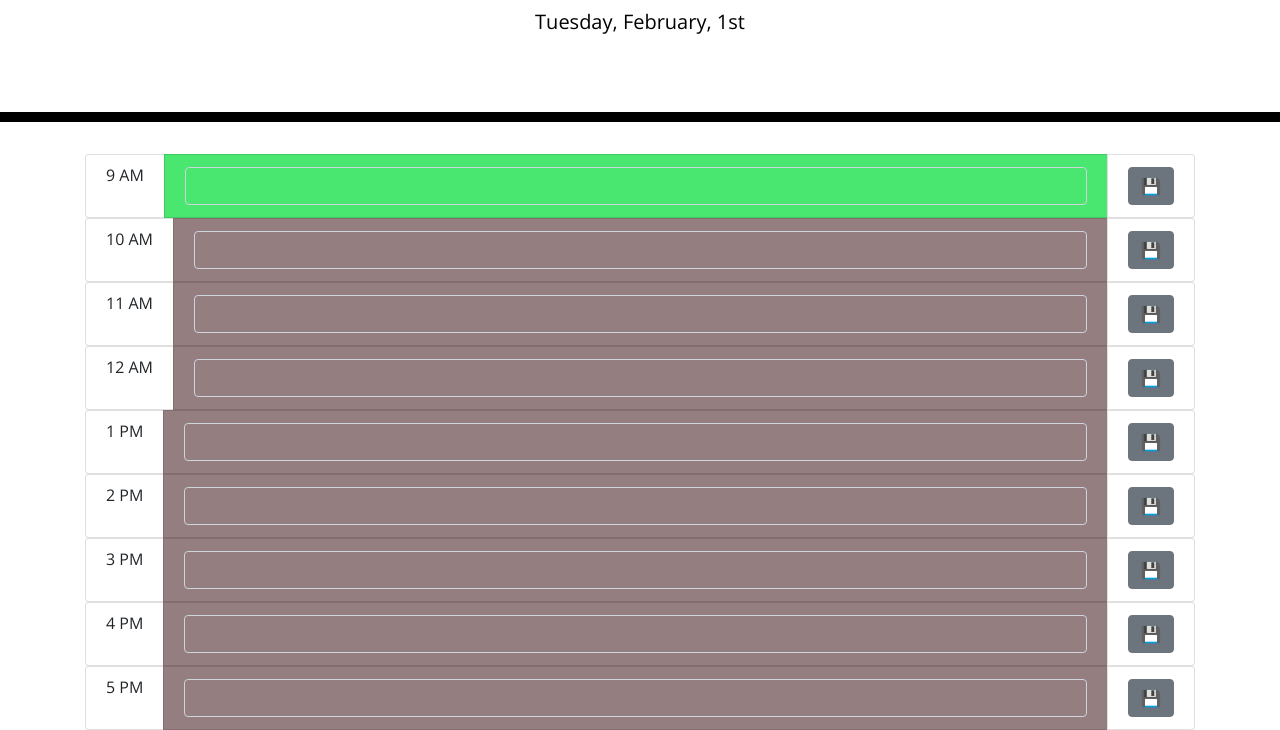
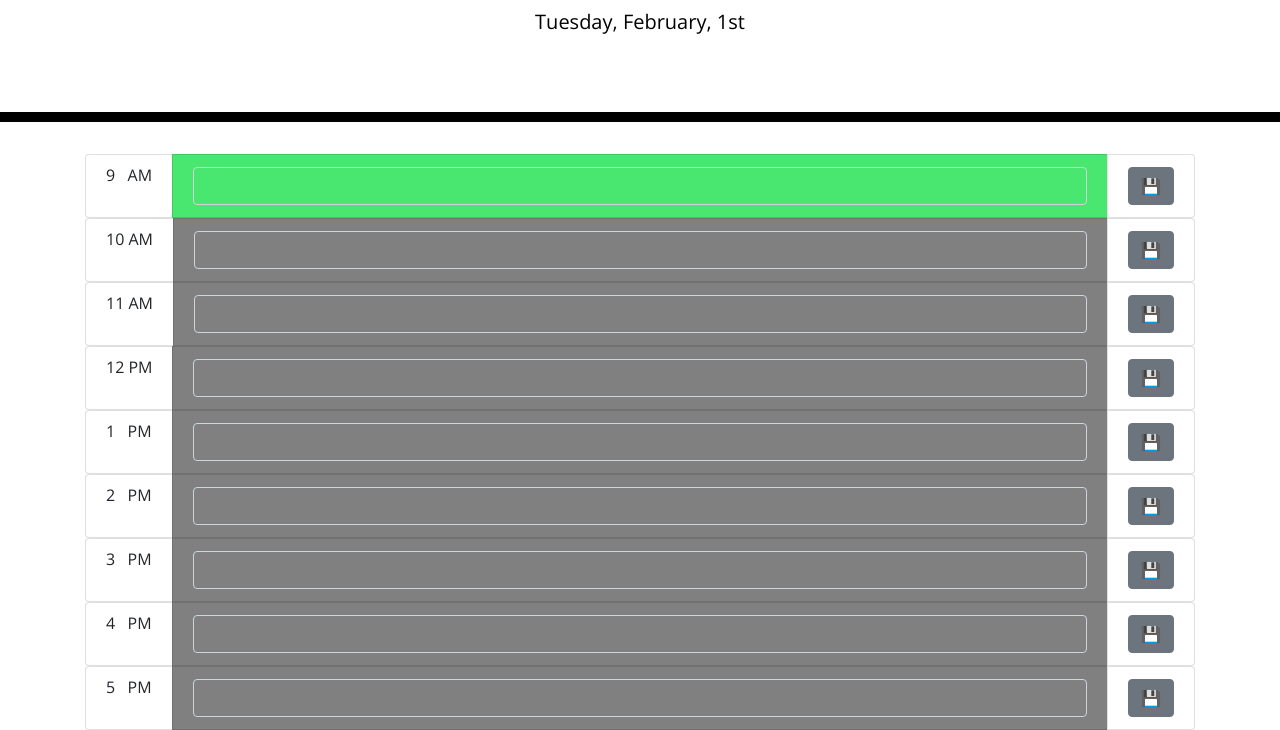
Before and after one commit to Elbashadore/Day-Planner, a plain HTML site: page index.html in a window 1280 px wide. Shown: the part 182-912 px from the top of the page. Drawn offline with nearby package versions, Linux system fonts and the light colour scheme.

Commit message:
refactor fix color bug

```diff
--- a/Develop/app.js
+++ b/Develop/app.js
@@ -16,7 +16,7 @@
 
  var backgroundRed = {"background-color": "#E6777E"};
  var backgroundGreen = {"background-color": "#49E670"};
- var backgroundGrey = {"background-color": "#947E7F"};
+ var backgroundGrey = {"background-color": "grey"};
 
 
  //variables for saving text content
@@ -43,18 +43,15 @@ $(currentDay).text(now);
 // set the color of list elements based on time
 
 function setListColor1(){
-if (currentTime < "9"){
-    $(listColor1).css(backgroundGreen);
-}
-if (currentTime == "9"){
-    $(listColor1).css(backgroundRed);
-    console.log(currentTime)
-}
-else if (currentTime !== "9" && currentTime > "9") {
+if (currentTime !== 9 && currentTime > 9){
     $(listColor1).css(backgroundGrey);
 }
+else if (currentTime == 9){
+    $(listColor1).css(backgroundRed);
 }
-
+else if (currentTime < 9){
+    $(listColor1).css(backgroundGreen);
+}}
 function setListColor2(){
 if (currentTime < "10"){
     $(listColor2).css(backgroundGreen);
--- a/index.html
+++ b/index.html
@@ -32,7 +32,7 @@
       <!-- Timeblocks go here -->
           <ul class = "list-group">
             <ul class="list-group list-group-horizontal flex-fill">
-              <li class="list-group-item">9 AM</li>
+              <li class="list-group-item">9&nbsp&nbsp&nbspAM</li>
               <li class="list-group-item flex-fill timeColor1">
                 <textarea class="form-control bg-transparent" id="note1" rows="1"></textarea>
               </li>
@@ -59,7 +59,7 @@
               </li>
             </ul>
             <ul class="list-group list-group-horizontal flex-fill">
-              <li class="list-group-item">12 AM</li>
+              <li class="list-group-item">12 PM</li>
               <li class="list-group-item flex-fill timeColor4">
                 <textarea class="form-control bg-transparent" id="note4" rows="1"></textarea>
               </li>
@@ -68,7 +68,7 @@
               </li>
             </ul>
             <ul class="list-group list-group-horizontal flex-fill">
-              <li class="list-group-item">1 PM</li>
+              <li class="list-group-item">1&nbsp&nbsp&nbspPM</li>
               <li class="list-group-item flex-fill timeColor5">
                 <textarea class="form-control bg-transparent" id="note5" rows="1"></textarea>
               </li>
@@ -77,7 +77,7 @@
               </li>
             </ul>
             <ul class="list-group list-group-horizontal flex-fill">
-              <li class="list-group-item">2 PM</li>
+              <li class="list-group-item">2&nbsp&nbsp&nbspPM</li>
               <li class="list-group-item flex-fill timeColor6">
                 <textarea class="form-control bg-transparent" id="note6" rows="1"></textarea>
               </li>
@@ -86,7 +86,7 @@
               </li>
             </ul>
             <ul class="list-group list-group-horizontal flex-fill">
-              <li class="list-group-item">3 PM</li>
+              <li class="list-group-item">3&nbsp&nbsp&nbspPM</li>
               <li class="list-group-item flex-fill timeColor7">
                 <textarea class="form-control bg-transparent" id="note7" rows="1"></textarea>
               </li>
@@ -95,7 +95,7 @@
               </li>
             </ul>
             <ul class="list-group list-group-horizontal flex-fill">
-              <li class="list-group-item">4 PM</li>
+              <li class="list-group-item">4&nbsp&nbsp&nbspPM</li>
               <li class="list-group-item flex-fill timeColor8">
                 <textarea class="form-control bg-transparent" id="note8" rows="1"></textarea>
               </li>
@@ -104,7 +104,7 @@
               </li>
             </ul>
             <ul class="list-group list-group-horizontal flex-fill">
-              <li class="list-group-item">5 PM</li>
+              <li class="list-group-item">5&nbsp&nbsp&nbspPM</li>
               <li class="list-group-item flex-fill timeColor9">
                 <textarea class="form-control bg-transparent" id="note9" rows="1"></textarea>
               </li>
```
